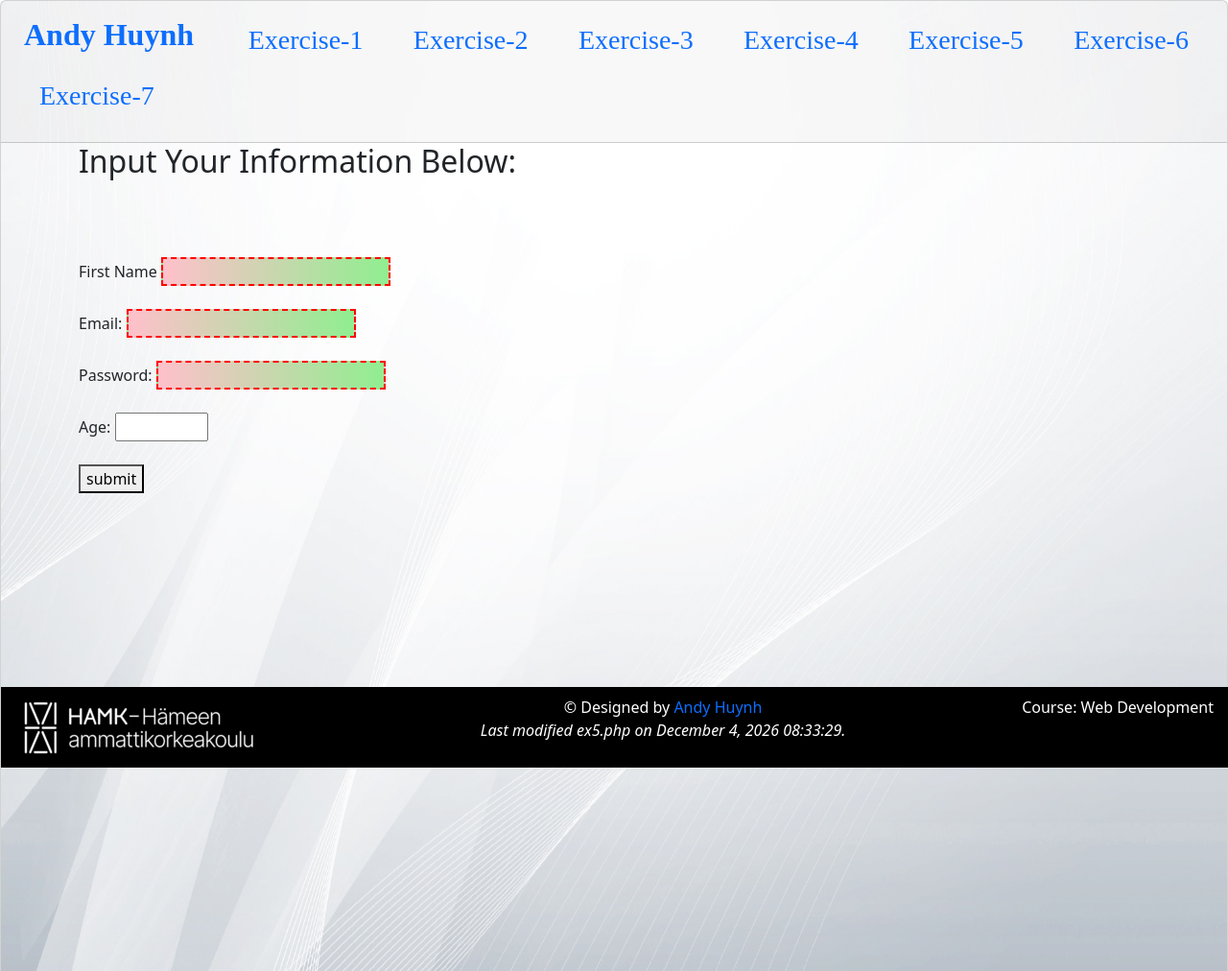
After one commit to andylovecloud/src, a PHP site: page /andy_tasks/ex5.php in a window 1280 px wide. The commit adds this page. Shown: the top 1012 px of the page at 96% size. Run offline with PHP 8.4, Linux system fonts and the light colour scheme; data that the repository does not hold is empty.

Commit message:
validation

```diff
--- /dev/null
+++ b/andy_tasks/ex5.php
@@ -0,0 +1,133 @@
+<?php
+$title ='Exercise 5 - Form validation';
+include 'header.php'; ?>
+
+<div class="container">
+<h2>Input Your Information Below:</h2>
+<!-- <form name="form1" method="post" action="process2.php">
+    <div class="form-group">
+        <div class="row">
+            <div class="col">
+                <label for="fname">First Name:</label>
+                <input type="text" class="form-control" id="fname" placeholder="Enter your first name" name="fname" required minlength="3">
+            </div>
+            <div class="col">
+                <label for="lname">Last Name:</label>
+                <input type="text" class="form-control" id="lname" placeholder="Enter your last name" name="lname" required maxlength="10">
+            </div>
+        </div>
+    </div>
+    <div class="form-group">
+        <div class="row">
+            <div class="col">
+                <label for="city">City:</label>
+                <input type="text" class="form-control" id="city" placeholder="Enter your city" name="city" required>
+            </div>
+            <div class="col">
+                <label for="groupid">Group ID:</label>
+                <select class="form-control" id="groupid" name="groupid">
+                    <option value="BBCAP19">BBCAP19</option>
+                    <option value="BBCAP20">BBCAP20</option>
+                    <option value="BBCAP21">BBCAP21</option>
+                    <option value="BBCAP22">BBCAP22</option>
+                    <option value="Others">Others</option>
+                </select>
+            </div>
+        </div>
+    </div>
+    <br>
+    <!-- <?php include "read.php" ;?> -->
+    <br>
+    <!-- <?php include "read-news.php" ;?> -->
+    <br>
+    <!-- <button type="submit" class="btn btn-primary" name="submit">Submit</button> -->
+</form>
+<br>
+
+<form action="" method="post">
+    First Name <input type="text" name="fname" required minlength="3" id="name"><br>
+        <span id="nameError"></span><br>
+    Email: <input type ="email" name="email" required id="email"><br>
+        <span id="emailError"></span><br>
+    Password: <input type="password" name="password" required id="password"><br>
+        <span id="passwordError"></span><br>
+    Age: <input type="number" name="age" min ="18" max="100" id="age"><br>
+        <span id="ageError"></span>
+
+    <br>    <button type="submit" name="regSub">submit</button>
+</form>
+
+<script>
+    // function to validate name
+    // function validateName()
+    // {
+    //     const name = document.getElementById("name").value;
+    //     const nameError = document.getElementById("nameError");
+
+    //     if(name.length < 3 || name.length > 20)
+    //     {
+    //         nameError.innerHTML = "Name must be between 3 and 20 characters!";
+    //         return false;
+    //     }
+    //     else
+    //     {
+    //         nameError.innerHTML = "";
+    //         return true;
+    //     }
+    // }
+
+    // function validateEmail()
+    // {
+    //     const email = document.getElementById("email".value);
+    //     const emailError = document.getElementById("emailError");
+
+    //     if (email === "" || !email.includes("@"))
+    //     {
+    //         emailError.innerHTML = "Please input the valid email address !";
+    //         return false;
+    //     }
+    //     else
+    //     {
+    //         emailError.innerHTML = "";
+    //         return true;
+    //     }
+    // }
+
+
+    function validatePassword()
+    {
+        const password = document.getElementsById("password").values;
+        const passwordError = document.getElementById("passwordError");
+
+        //write if statement password must have atleast 6 characters
+
+        if (password.length <6)
+        {
+            passwordError.innerHTML = "Your password must be atleast 6 characters !";
+            return false;
+
+        }
+        else
+        {
+            passwordError.innerHTML = "";
+            return true;
+        }
+
+    }
+    // function validateAge()
+    // {
+    //     const age=document.getElementById("age").value;
+    // }
+
+// event listeners for real time validation
+// document.getElementById("name").addEventListener("input",validateName);
+// document.getElementsById("email").addEventListener("input",validateEmail);
+document.getElementById("password").addEventListener("input",validatePassword);
+// document.getElementById("age").addEventListener("input",validateAge);
+
+</script>
+
+
+</div>
+</body>
+<?php include 'footer.php'; ?>
--- a/andy_tasks/header.php
+++ b/andy_tasks/header.php
@@ -44,11 +44,11 @@
                 <h3>Exercise-4</h3></a>
             </li>
             <li class="nav-item">
-              <a class="nav-link" href="#" on>
+              <a class="nav-link" href="ex5.php" on>
                 <h3>Exercise-5</h3></a>
             </li>
             <li class="nav-item">
-              <a class="nav-link" href="#" on>
+              <a class="nav-link" href="ex8.php" on>
                 <h3>Exercise-6</h3></a>
             </li>
             <li class="nav-item">
```
